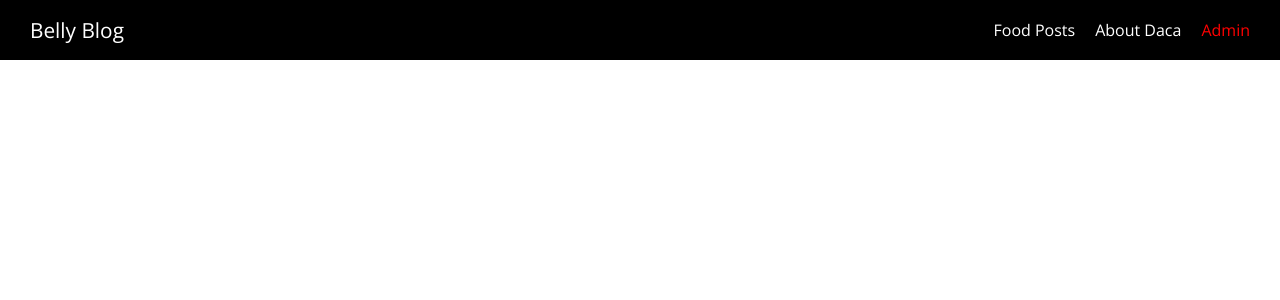
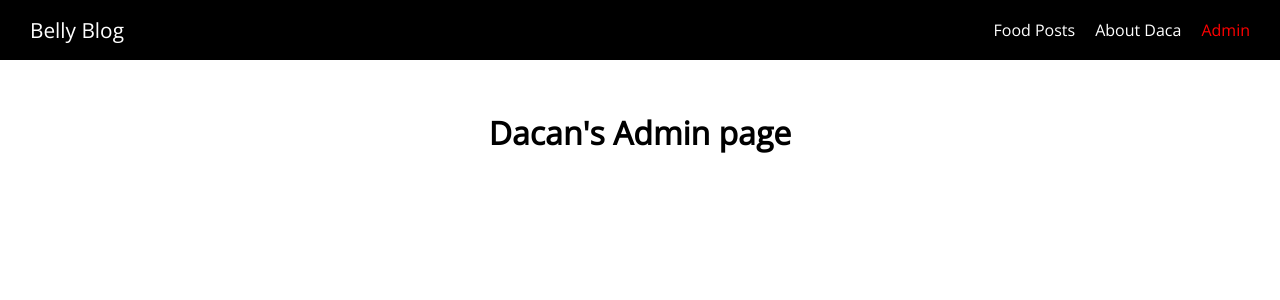
Before and after one commit to markoboras0712/Food-Blog, a Nuxt app: page /admin in a window 1280 px wide. Shown: the top 300 px of the page. Built offline with nearby package versions, Linux system fonts and the light colour scheme.

Commit message:
5-post list page

```diff
--- /dev/null
+++ b/components/Posts/PostList.vue
@@ -0,0 +1,32 @@
+<template>
+    <section class="post-list">
+        <PostPreview id="1" thumbnail="https://img.freepik.com/free-psd/top-view-fast-food-black-background-mock-up_23-2148321326.jpg?size=626&ext=jpg"
+        title="La Belly" previewText="Dacan's speciality"/>
+        <PostPreview id="2" thumbnail="https://img.freepik.com/free-psd/top-view-fast-food-black-background-mock-up_23-2148321326.jpg?size=626&ext=jpg"
+        title="Belly King" previewText="Dacan's favourite"/>
+        <PostPreview id="3" thumbnail="https://img.freepik.com/free-psd/top-view-fast-food-black-background-mock-up_23-2148321326.jpg?size=626&ext=jpg"
+        title="Belly magic" previewText="Dacan's dessert"/>
+    </section>
+</template>
+
+<script>
+import PostPreview from './PostPreview.vue'
+export default {
+    components:{
+        PostPreview
+    }
+
+}
+</script>
+
+
+<style scoped>
+.post-list {
+  display: flex;
+  padding: 20px;
+  box-sizing: border-box;
+  flex-wrap: wrap;
+  align-items: center;
+  justify-content: center;
+}
+</style>
--- /dev/null
+++ b/pages/admin/index.vue
@@ -0,0 +1,12 @@
+<template>
+  <div class="admin-page">
+    <h1>Dacan's Admin page</h1>
+  </div>
+</template>
+
+<style scoped>
+.admin-page {
+  text-align: center;
+  padding: 30px;
+}
+</style>
--- a/pages/index.vue
+++ b/pages/index.vue
@@ -3,22 +3,15 @@
     <section class="intro">
       <h1>Get best food news!</h1>
     </section>
-    <section class="featured-posts">
-       <PostPreview id="1" thumbnail="https://img.freepik.com/free-psd/top-view-fast-food-black-background-mock-up_23-2148321326.jpg?size=626&ext=jpg"
-        title="La Belly" previewText="Dacan's speciality"/>
-        <PostPreview id="2" thumbnail="https://img.freepik.com/free-psd/top-view-fast-food-black-background-mock-up_23-2148321326.jpg?size=626&ext=jpg"
-        title="Belly King" previewText="Dacan's favourite"/>
-        <PostPreview id="3" thumbnail="https://img.freepik.com/free-psd/top-view-fast-food-black-background-mock-up_23-2148321326.jpg?size=626&ext=jpg"
-        title="Belly magic" previewText="Dacan's dessert"/>
-    </section>
+    <PostList/>
   </div>
 </template>
 
 <script>
-import PostPreview from '../components/Posts/PostPreview.vue'
+import PostList from '../components/Posts/PostList.vue'
 export default {
   components: {
-    PostPreview
+    PostList
   }
 
 }
```
